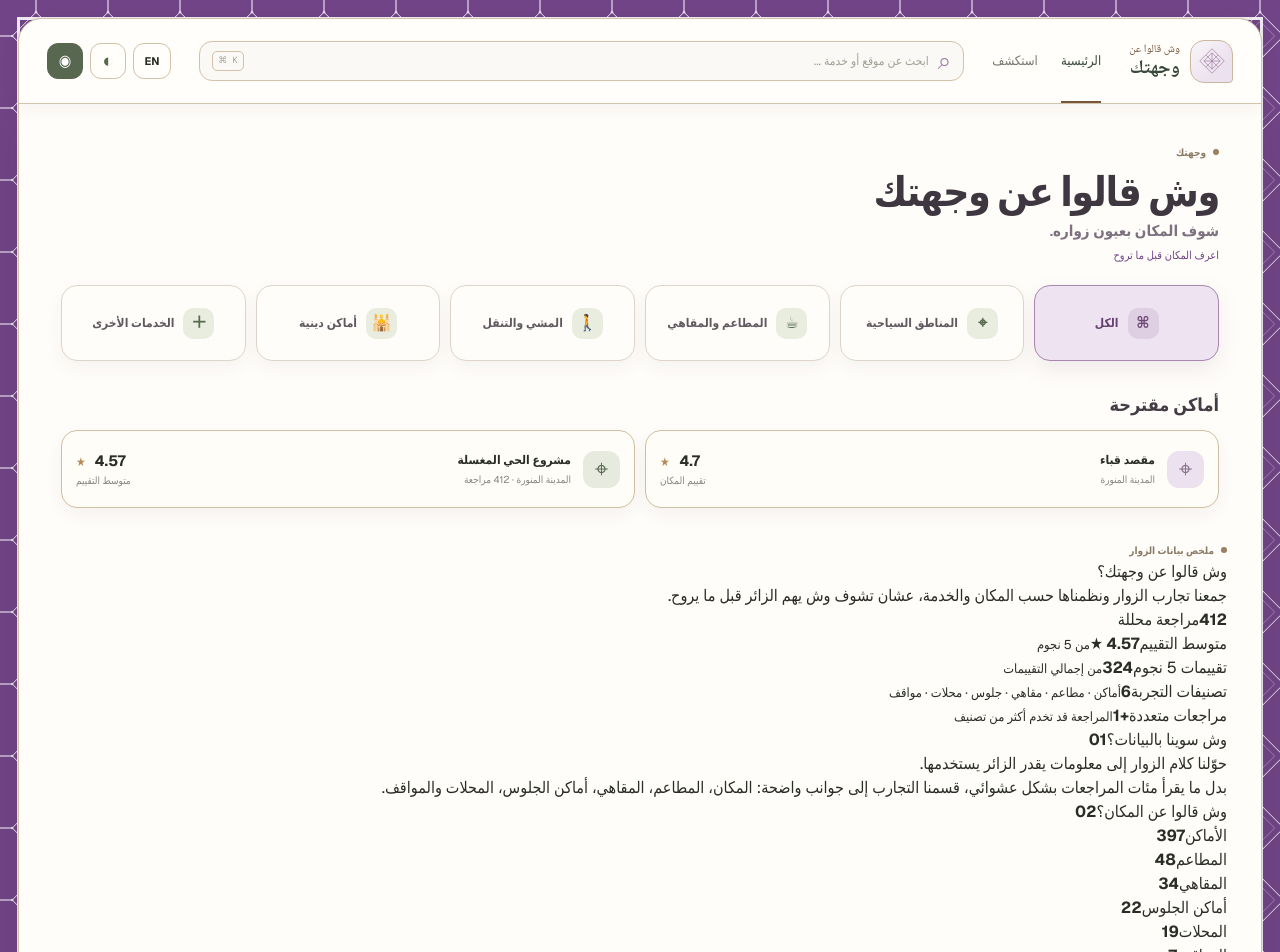
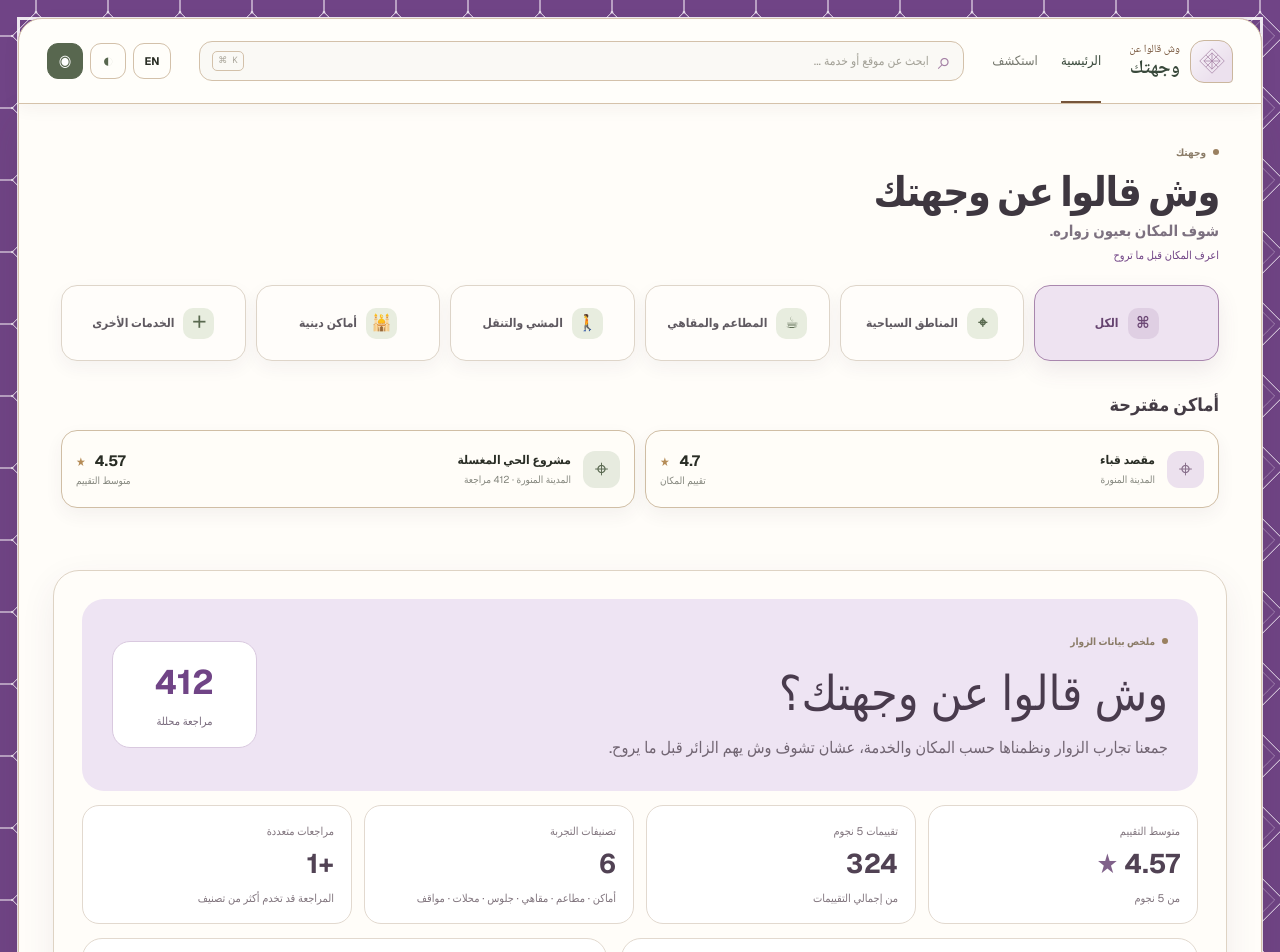
Before and after one commit to farahzeyad22/wejhaty, a Next.js app: page / in a window 1280 px wide. Shown: the top 952 px of the page. Built offline with nearby package versions, Linux system fonts and the light colour scheme.

Commit message:
Style visitor insights Explore dashboard

```diff
--- a/app/globals.css
+++ b/app/globals.css
@@ -3592,3 +3592,17 @@ textarea:focus-visible {
   .desktop-explore-category strong { font-size: 9px; }
   .desktop-explore-category small { display: none; }
 }
+
+
+/* Explore dashboard */
+.explore-dashboard-section{padding:34px 0 50px;scroll-margin-top:20px}
+.explore-dashboard{max-width:1180px;margin:0 auto;background:#fffdf9;border:1px solid #ded3c4;border-radius:26px;padding:28px;box-shadow:0 12px 35px rgba(75,51,83,.08)}
+.explore-dashboard-header{display:flex;align-items:center;justify-content:space-between;gap:28px;background:#eee4f3;border-radius:22px;padding:28px 30px}
+.explore-dashboard-header h2{margin:6px 0 5px;font-size:clamp(28px,4vw,48px);color:#493b4d}
+.explore-dashboard-header p{margin:0;max-width:650px;color:#716572;line-height:1.8}
+.explore-dashboard-total{min-width:145px;text-align:center;background:#fff;border:1px solid #d9c9df;border-radius:18px;padding:15px}
+.explore-dashboard-total strong{display:block;font-size:34px;color:#704486}.explore-dashboard-total span{font-size:11px;color:#77697b}
+.explore-metrics{display:grid;grid-template-columns:repeat(4,1fr);gap:12px;margin:14px 0}
+.explore-metrics article{background:#fff;border:1px solid #e2d9cf;border-radius:17px;padding:17px}.explore-metrics span,.explore-metrics small{display:block;color:#81757e;font-size:11px}.explore-metrics strong{display:block;font-size:27px;color:#514254;margin:5px 0}.explore-metrics strong b{color:#80618a}.explore-dashboard-grid{display:grid;grid-template-columns:1.1fr 1fr;gap:14px}
+.explore-dashboard-card{background:#fff;border:1px solid #e2d9cf;border-radius:20px;padding:22px}.explore-card-title{display:flex;justify-content:space-between;color:#6d6070;font-size:12px;font-weight:800}.explore-card-title b{color:#b6a4bc;font-size:11px}.explore-dashboard-card h3{font-size:23px;line-height:1.6;color:#4c3d50;margin:18px 0 8px}.explore-dashboard-card p{color:#746976;line-height:1.9;font-size:13px}.explore-dashboard-bars{display:grid;gap:12px;margin-top:18px}.explore-dashboard-bars div{display:grid;grid-template-columns:82px 1fr 32px;align-items:center;gap:8px;font-size:11px}.explore-dashboard-bars i{height:8px;background:#eee6f0;border-radius:99px;overflow:hidden}.explore-dashboard-bars em{display:block;height:100%;background:#80618a;border-radius:99px}.explore-dashboard-bars b{font-size:11px;color:#6f6272}.explore-benefits{display:grid;gap:11px;margin-top:18px}.explore-benefits div{padding:12px 14px;background:#faf6fb;border-radius:13px}.explore-benefits strong,.explore-benefits span{display:block}.explore-benefits strong{color:#674d6e;font-size:12px}.explore-benefits span{color:#766b76;font-size:11px;margin-top:3px}.explore-dashboard-quote blockquote{margin:20px 0 10px;padding:18px;border-right:3px solid #80618a;background:#faf6fb;color:#554859;line-height:2;font-size:14px}.explore-dashboard-quote small{color:#827582;font-size:10px}
+@media(max-width:760px){.explore-dashboard-section{padding:20px 0 35px}.explore-dashboard{padding:14px;border-radius:20px}.explore-dashboard-header{padding:22px 18px;display:block}.explore-dashboard-total{margin-top:16px}.explore-metrics{grid-template-columns:repeat(2,1fr)}.explore-dashboard-grid{grid-template-columns:1fr}.explore-dashboard-card h3{font-size:19px}}
```
